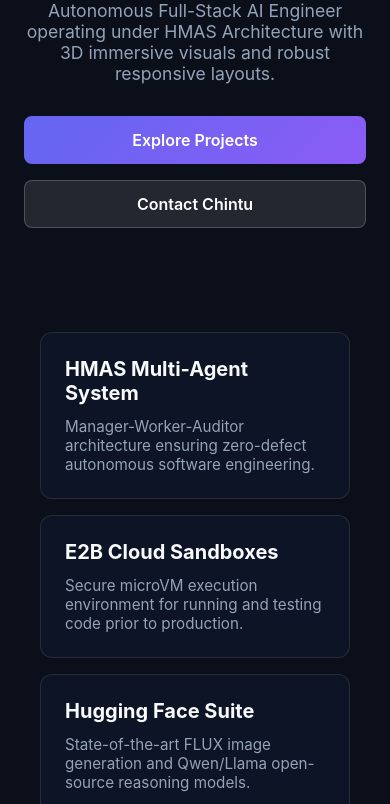
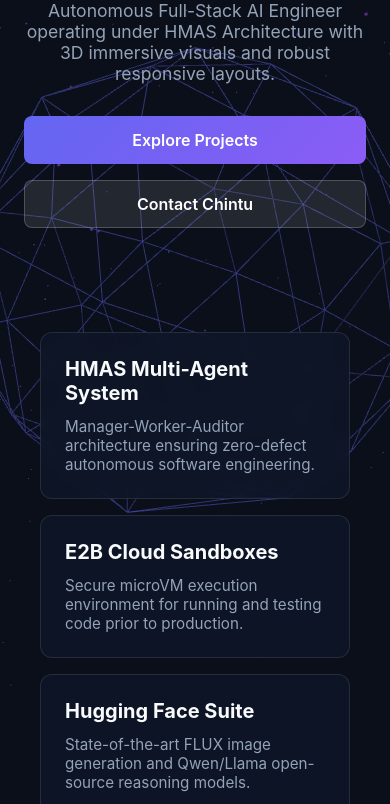
Before and after one commit to abhinabgohain60-ops/framify-agent., a plain HTML site: page index.html in a window 390 px wide. Shown: the part 140-944 px from the top of the page. Drawn offline with nearby package versions, Linux system fonts and the light colour scheme.

Commit message:
Fix syntax error in index.html Three.js animation loop and polish responsive CSS

```diff
--- a/index.html
+++ b/index.html
@@ -193,7 +193,7 @@
             renderer.setSize(window.innerWidth, window.innerHeight);
         });
 
-        fn animate() {
+        function animate() {
             requestAnimationFrame(animate);
             sphere.rotation.x += 0.002;
             sphere.rotation.y += 0.003;
```
